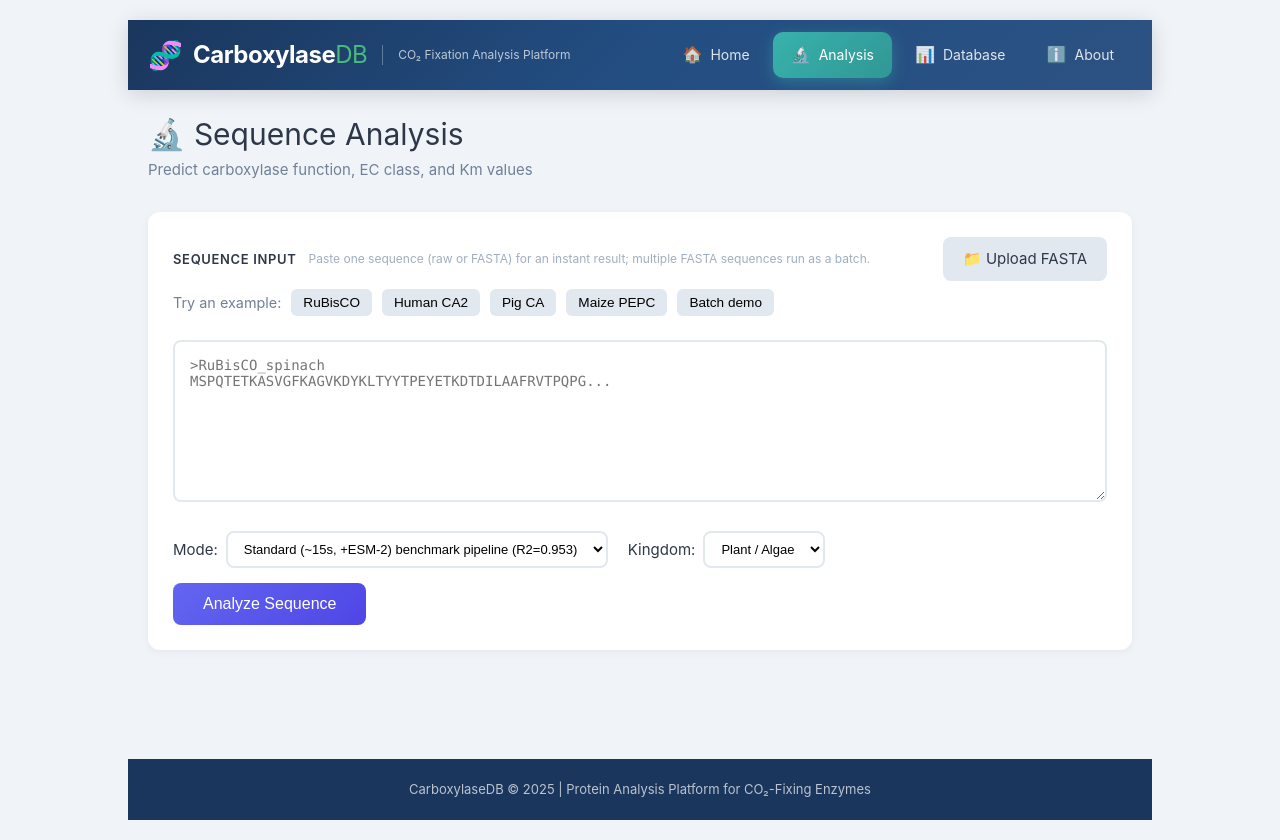
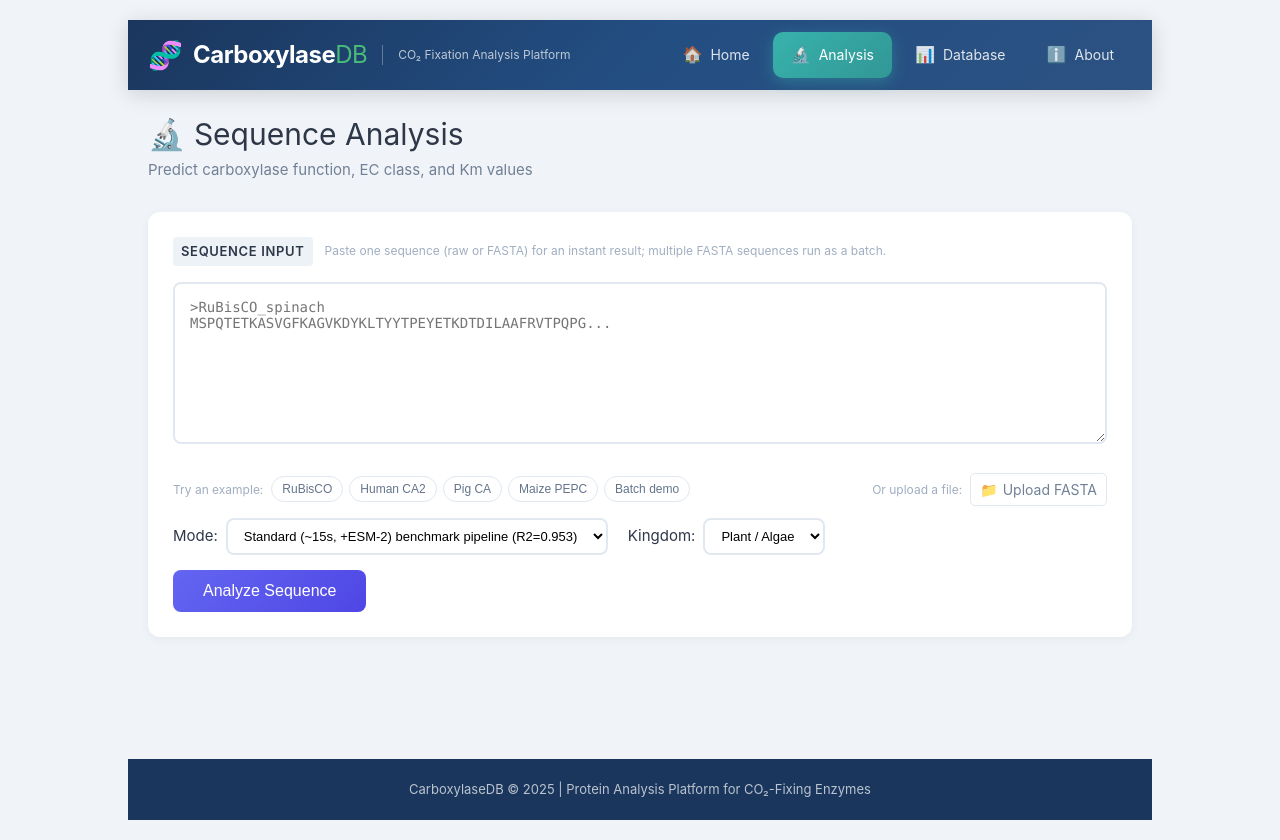
Before and after one commit to johannes-balkenhol/CarboDB-App, a Vue app in the folder frontend/: page /analysis in a window 1280 px wide. Built offline with nearby package versions, Linux system fonts and the light colour scheme.

Commit message:
fix: Update UI elements for improved clarity and consistency in prediction and database views

```diff
--- a/frontend/src/components/details/PredictionResultDetail.vue
+++ b/frontend/src/components/details/PredictionResultDetail.vue
@@ -375,8 +375,8 @@
             <div class="rd-km-compare">
               <div class="rd-km-box rd-km-experimental">
                 <div class="rd-km-label">
-                  Experimental K<sub>m</sub>
-                  <span v-if="sim.km_exp_substrate">({{ sim.km_exp_substrate }})</span>
+                  Experimental K<sub>m</sub> of BLAST hit
+                  <!-- <span v-if="sim.km_exp_substrate">({{ sim.km_exp_substrate }})</span> -->
                 </div>
                 <div class="rd-km-value">
                   {{ sim.km_experimental_uM?.toFixed(1) ?? '—' }}
@@ -387,7 +387,7 @@
               <div class="rd-km-arrow">↔</div>
 
               <div class="rd-km-box rd-km-predicted">
-                <div class="rd-km-label">Predicted K<sub>m</sub></div>
+                <div class="rd-km-label">Predicted K<sub>m</sub> of provided sequence</div>
                 <div class="rd-km-value">
                   {{ result.km_predicted_uM?.toFixed(1) ?? '—' }}
                   <span class="rd-km-unit">µM</span>
--- a/frontend/src/views/AnalysisView.vue
+++ b/frontend/src/views/AnalysisView.vue
@@ -8,15 +8,20 @@
       <!-- Unified input: 1 sequence = single predict, 2+ = batch job -->
       <div class="unified-input">
         <div class="input-header">
-          <span class="input-header-label">Sequence input</span>
-          <span class="input-header-hint">
-            Paste one sequence (raw or FASTA) for an instant result; multiple FASTA sequences run as a batch.
-          </span>
-          <label class="file-upload">
-            <input type="file" @change="handleFileUpload" accept=".fasta,.fa,.txt" />
-            📁 Upload FASTA
-          </label>
+          <div class="input-header">
+            <span class="input-header-label">Sequence input</span>
+            <span class="input-header-hint">
+              Paste one sequence (raw or FASTA) for an instant result; multiple FASTA sequences run as a batch.
+            </span>
+          </div>
         </div>
+
+        <textarea
+          v-model="fastaInput"
+          placeholder=">RuBisCO_spinach
+MSPQTETKASVGFKAGVKDYKLTYYTPEYETKDTDILAAFRVTPQPG..."
+          rows="8"
+        ></textarea>
 
         <div class="example-buttons">
           <span class="example-label">Try an example:</span>
@@ -25,15 +30,21 @@
           <button type="button" class="example-btn" @click="loadExample('ca_pig')" title="A0A286ZZG4 pig CA, high-Km variant">Pig CA</button>
           <button type="button" class="example-btn" @click="loadExample('pepc_maize')" title="P04711 maize PEPC, 970 aa, EC 4.1.1.31">Maize PEPC</button>
           <button type="button" class="example-btn" @click="loadExample('batch_demo')" title="RuBisCO + CA2 (2-sequence FASTA, runs as batch)">Batch demo</button>
+
+          <div class="file-upload-row">
+            <span class="file-upload-text">Or upload a file:</span>
+
+            <label class="file-upload">
+              <input
+                type="file"
+                @change="handleFileUpload"
+                accept=".fasta,.fa,.txt"
+              />
+              <span aria-hidden="true">📁</span>
+              <span>Upload FASTA</span>
+            </label>
+          </div>
         </div>
-        <br>
-        <textarea
-          v-model="fastaInput"
-          placeholder=">RuBisCO_spinach
-MSPQTETKASVGFKAGVKDYKLTYYTPEYETKDTDILAAFRVTPQPG..."
-          rows="8"
-        ></textarea>
-
         <div v-if="detectedSeqCount >= 2" class="seq-count-notice"
              :class="detectedSeqCount > 20 ? 'seq-count-warn' : 'seq-count-info'">
           <strong>{{ detectedSeqCount }} sequences detected.</strong>
@@ -117,8 +128,8 @@ MSPQTETKASVGFKAGVKDYKLTYYTPEYETKDTDILAAFRVTPQPG..."
               <th>EC Predicted</th>
               <th>EC Conf</th>
               <th>Predicted Km <span style="font-size: 0.8em;">(µM)</span></th>
-              <th>Closest BLAST hit</th>
-              <th>Experimental Km <span style="font-size: 0.8em;">(closest hit)</span></th>
+              <!-- <th>Closest BLAST hit</th>
+              <th>Experimental Km <span style="font-size: 0.8em;">(closest hit)</span></th> -->
               <th>Actions</th>
             </tr>
           </thead>
@@ -136,7 +147,7 @@ MSPQTETKASVGFKAGVKDYKLTYYTPEYETKDTDILAAFRVTPQPG..."
               <td class="ec-pred">{{ result.ec_predicted }}</td>
               <td>{{ (result.ec_confidence * 100).toFixed(0) }}%</td>
               <td class="km-pred">{{ result.km_predicted_uM?.toFixed(1) || '-' }}</td>
-              <td class="neighbor">
+              <!-- <td class="neighbor">
                 <button
                   v-if="result.nearest_neighbor?.uniprot_id"
                   type="button"
@@ -157,7 +168,7 @@ MSPQTETKASVGFKAGVKDYKLTYYTPEYETKDTDILAAFRVTPQPG..."
                   {{ result.nearest_neighbor.km_experimental.toFixed(1) }} µM
                 </a>
                 <span v-else>—</span>
-              </td>
+              </td> -->
               <td>
                 <button
                   type="button"
@@ -968,26 +979,53 @@ h1 { margin: 0; color: #2d3748; }
 .example-buttons {
   display: flex;
   align-items: center;
-  gap: 10px;
+  flex-wrap: nowrap;
+  gap: 6px;
+  width: 100%;
+  margin-top: 12px;
+  margin-bottom: 12px;
 }
 
 .example-label {
-  color: #718096;
-  font-size: 0.9rem;
+  margin-right: 2px;
+  font-size: 12px;
+  color: #a0aec0;
 }
 
 .example-btn {
-  padding: 6px 12px;
-  background: #e2e8f0;
-  border: none;
-  border-radius: 6px;
-  font-size: 0.85rem;
+  padding: 5px 10px;
+
+  background: #ffffff;
+  border: 1px solid #e2e8f0;
+  border-radius: 999px;
+
+  color: #64748b;
+  font-size: 12px;
+  font-weight: 500;
+  line-height: 1.2;
+
   cursor: pointer;
-  transition: background 0.2s;
+  transition:
+    background 0.15s ease,
+    border-color 0.15s ease,
+    color 0.15s ease,
+    transform 0.15s ease;
 }
 
 .example-btn:hover {
-  background: #cbd5e0;
+  background: #f8fafc;
+  border-color: #cbd5e1;
+  color: #334155;
+  transform: translateY(-1px);
+}
+
+.example-btn:active {
+  transform: translateY(0);
+}
+
+.example-btn:focus-visible {
+  outline: 2px solid #818cf8;
+  outline-offset: 2px;
 }
 
 textarea {
@@ -1029,14 +1067,47 @@ textarea:focus {
   margin-top: 15px;
 }
 
+.file-upload-row {
+  display: flex;
+  align-items: center;
+  gap: 8px;
+
+  width: auto;
+  margin-top: 0;
+  margin-left: auto;
+  flex-shrink: 0;
+}
+
+.file-upload-text {
+  font-size: 12px;
+  color: #a0aec0;
+}
+
 .file-upload {
-  padding: 10px 20px;
-  background: #e2e8f0;
-  border-radius: 8px;
+  display: inline-flex;
+  align-items: center;
+  gap: 5px;
+  padding: 5px 9px;
+
+  background: transparent;
+  border: 1px solid #e2e8f0;
+  border-radius: 5px;
+
+  color: #718096;
+  font-size: 14px;
+  line-height: 1.5;
   cursor: pointer;
 }
 
-.file-upload input { display: none; }
+.file-upload:hover {
+  background: #f7fafc;
+  border-color: #cbd5e0;
+  color: #4a5568;
+}
+
+.file-upload input {
+  display: none;
+}
 
 .batch-results {
   background: white;
@@ -1255,8 +1326,37 @@ textarea:focus {
 }
 
 .unified-input .input-header { display: flex; align-items: center; gap: 12px; margin-bottom: 8px; flex-wrap: wrap; }
-.input-header-label { font-size: 13px; font-weight: 600; color: #2d3748; text-transform: uppercase; letter-spacing: 0.05em; }
-.input-header-hint { font-size: 12px; color: #a0aec0; flex: 1; line-height: 1.5; }
+
+.input-header {
+  display: flex;
+  align-items: center;
+  justify-content: flex-start;
+  gap: 8px;
+  width: 100%;
+  margin-bottom: 8px;
+  text-align: left;
+}
+
+.input-header-label {
+  flex-shrink: 0;
+  display: inline-block;
+  padding: 4px 8px;
+  background: #edf2f7;
+  border-radius: 4px;
+
+  font-size: 13px;
+  font-weight: 600;
+  color: #2d3748;
+  text-transform: uppercase;
+  letter-spacing: 0.05em;
+}
+
+.input-header-hint {
+  font-size: 12px;
+  line-height: 1.5;
+  color: #a0aec0;
+}
+
 .seq-count-notice { margin: 10px 0; padding: 8px 12px; border-radius: 6px; font-size: 13px; line-height: 1.5; }
 .seq-count-info { background: #ebf8ff; color: #2c5282; border-left: 3px solid #4299e1; }
 .seq-count-warn { background: #fffaf0; color: #744210; border-left: 3px solid #ecc94b; }
--- a/frontend/src/views/DatabaseView.vue
+++ b/frontend/src/views/DatabaseView.vue
@@ -378,24 +378,46 @@ function sortArrow(col) {
   margin-bottom: 14px;
 }
 .quick-picks-label {
-  font-size: 13px;
-  color: #475569;
-  margin-right: 4px;
+  margin-right: 2px;
+  color: #94a3b8;
+  font-size: 12px;
+  font-weight: 500;
 }
+
 .qp-btn {
-  background: #f1f5f9;
+  padding: 5px 10px;
+
+  background: #ffffff;
   border: 1px solid #e2e8f0;
+  border-radius: 999px;
+
+  color: #64748b;
+  font-size: 12px;
+  font-weight: 500;
+  line-height: 1.2;
+
+  cursor: pointer;
+  transition:
+    background 0.15s ease,
+    border-color 0.15s ease,
+    color 0.15s ease,
+    transform 0.15s ease;
+}
+
+.qp-btn:hover {
+  background: #f8fafc;
+  border-color: #cbd5e1;
   color: #334155;
-  border-radius: 999px;
-  padding: 6px 14px;
-  font-size: 13px;
-  cursor: pointer;
-  transition: all 120ms;
+  transform: translateY(-1px);
 }
-.qp-btn:hover {
-  background: #e0e7ff;
-  border-color: #818cf8;
-  color: #3730a3;
+
+.qp-btn:active {
+  transform: translateY(0);
+}
+
+.qp-btn:focus-visible {
+  outline: 2px solid #818cf8;
+  outline-offset: 2px;
 }
 
 /* ═══ Search bar ═════════════════════════════════════════════════════════ */
```
Also changed, not shown: 1 other file (tests, documents, lock files or other folders).
